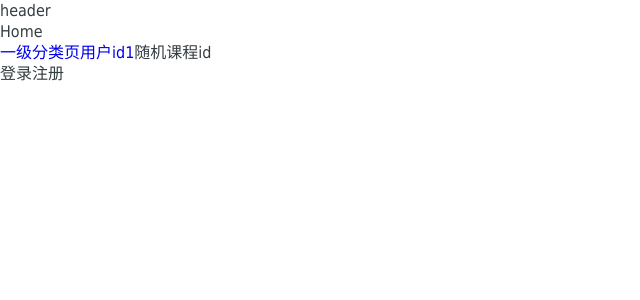
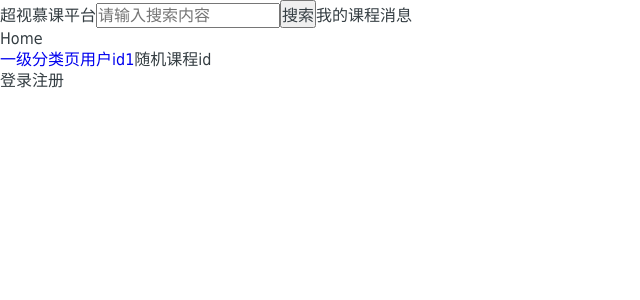
Before and after one commit to clummm/mooc, a Vue app: page / in a window 1280 px wide. Shown: the top 300 px of the page, without its empty margins (0-640 px from the left). Built offline with nearby package versions, Linux system fonts and the light colour scheme; no server answers.

Commit message:
简单写了点头部内容

```diff
--- a/src/components/header/header.vue
+++ b/src/components/header/header.vue
@@ -1,17 +1,54 @@
 <!-- header -->
 <template>
-  <div>header</div>
+  <div class="head-wrapper">
+    <span class="title" @click="goHome">超视慕课平台</span>
+    <div class="search-wrapper">
+      <form @submit.prevent="search">
+        <input type="text" placeholder="请输入搜索内容" v-model="searchContent">
+        <input type="submit" value="搜索">
+      </form>
+    </div>
+    <span class="mycourse">我的课程</span>
+    <div class="message">消息</div>
+  </div>
 </template>
 
 <script>
   export default {
     name: 'header',
     data () {
-      return {}
+      return {
+        searchContent: ''
+      }
+    },
+    methods: {
+      // 打开新窗口搜索
+      search () {
+        let routeData = this.$router.resolve({
+          name: 'searchResult',
+          query: {searchContent: this.searchContent}
+        })
+        window.open(routeData.href, '_blank')
+      },
+      // 返回首页
+      goHome () {
+        this.$router.push('home')
+      }
     }
   }
 </script>
 
-<style scoped>
+<style lang="stylus" scoped>
+  .head-wrapper
+    .title
+      cursor pointer
 
+    .search-wrapper
+      display inline-block
+
+    .message
+      display inline-block
+
+    .login-register
+      display inline-block
 </style>
```
